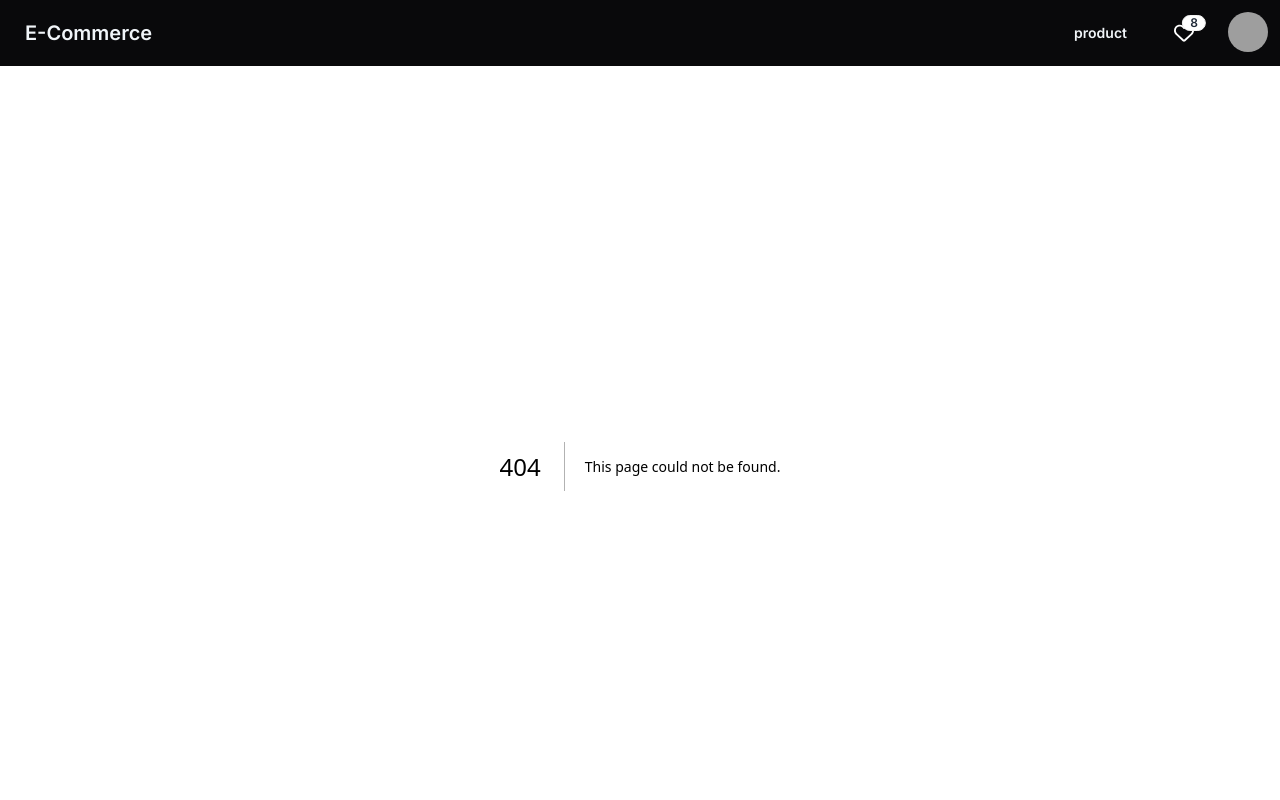
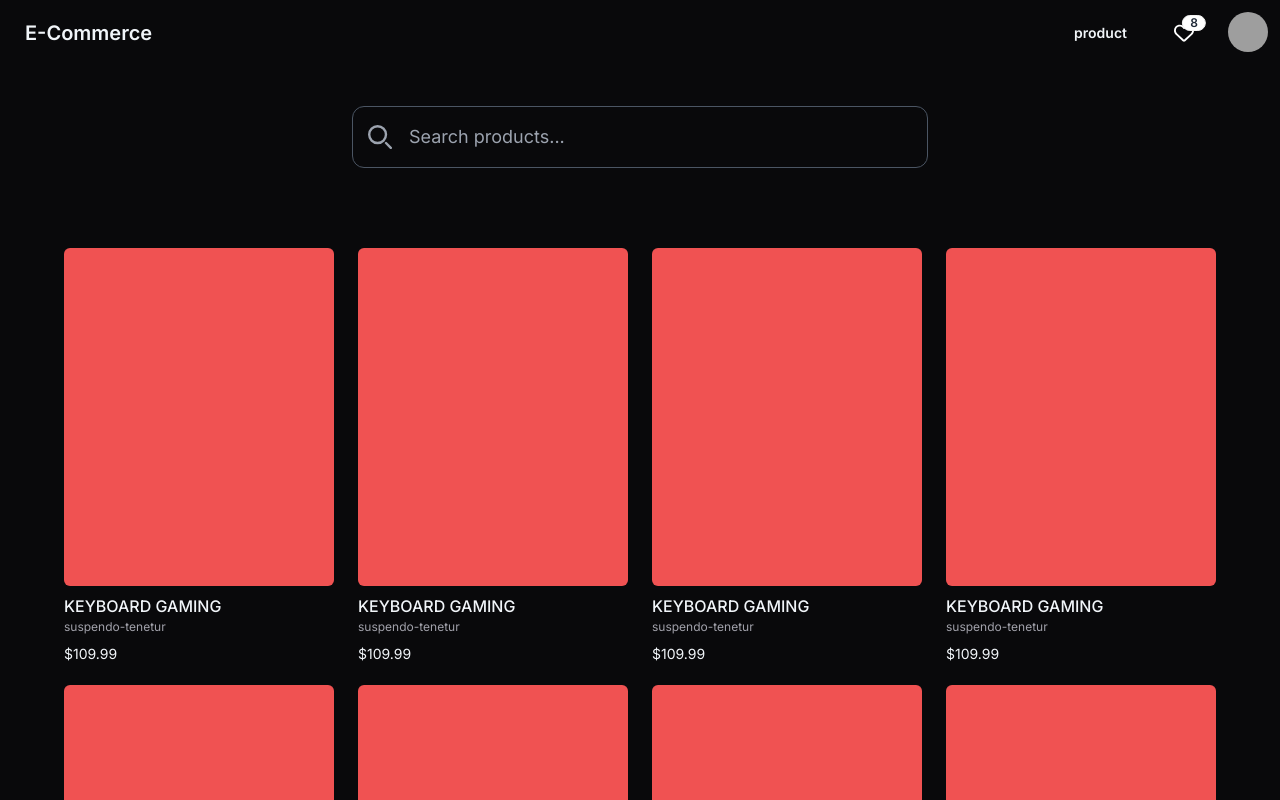
Before and after one commit to fauzandwip/p3-Modern_E-Commerce, a Next.js app in the folder ecommerce-app/: page /products in a window 1280 px wide. Before the commit this address had no page. Shown: the top 800 px of the page. Built offline with nearby package versions, Linux system fonts and the light colour scheme; grey boxes are pictures that could not be loaded.

Commit message:
feat: slicing products page create SearchBar, Pagination component

```diff
--- /dev/null
+++ b/ecommerce-app/src/app/products/page.tsx
@@ -0,0 +1,7 @@
+import Products from '@/pages/Products';
+
+const ProductsPage = () => {
+	return <Products />;
+};
+
+export default ProductsPage;
--- /dev/null
+++ b/ecommerce-app/src/components/ButtonWishlist.tsx
@@ -0,0 +1,18 @@
+type Props = {
+	show: boolean;
+	text: string;
+};
+
+const ButtonWishlist = ({ show, text }: Props) => {
+	return (
+		<button
+			className={`py-5 w-full border-orange-600 bg-zinc-900 text-slate-100 rounded-lg text-sm font-medium hover:shadow-lg hover:shadow-slate-100 transition-all ease-in-out duration-300 delay-50 ${
+				show ? 'none translate-y-0 opacity-100' : 'translate-y-4 opacity-0'
+			}`}
+		>
+			{text}
+		</button>
+	);
+};
+
+export default ButtonWishlist;
--- a/ecommerce-app/src/components/Card.tsx
+++ b/ecommerce-app/src/components/Card.tsx
@@ -1,17 +1,18 @@
 'use client';
 
 import { useState } from 'react';
+import ButtonWishlist from './ButtonWishlist';
 
 type Props = {
-	position?: string;
+	textBtn: string;
 };
 
-const Card = ({ position = 'justify-end bg-gradient-to-t' }: Props) => {
+const Card = ({ textBtn }: Props) => {
 	// https://cf-img.fnatic.com/cdn-cgi/image/dpr=1,fit=cover,format=auto,width=1536/https://cdn.sanity.io/images/5gii1snx/production/a701a722e980747af20c8fe67f94370116c7cd19-750x1200.jpg
 	// https://cf-img.fnatic.com/cdn-cgi/image/dpr=1,fit=contain,format=auto,height=3200,width=1536,trim=266;0;267;0/https://cdn.sanity.io/images/5gii1snx/production/58717b85213e0cbf8f8b1663204eeb6bb2b60c5c-1600x1600.png
 	// https://cf-img.fnatic.com/cdn-cgi/image/dpr=1,fit=contain,format=auto,width=1536/https://cdn.sanity.io/images/5gii1snx/production/2bff446bc5a5b2770836f239421af736bde1e54c-8736x11648.jpg
+	const [buttonShow, setButtonShow] = useState(false);
 
-	const [buttonShow, setButtonShow] = useState(false);
 	return (
 		<div className="w-full h-full flex flex-col">
 			<div
@@ -19,15 +20,7 @@ const Card = ({ position = 'justify-end bg-gradient-to-t' }: Props) => {
 				onMouseLeave={() => setButtonShow(false)}
 				className="rounded-md w-full h-5/6 p-4 flex flex-col justify-end items-center bg-[url('https://cf-img.fnatic.com/cdn-cgi/image/dpr=1,fit=contain,format=auto,width=1536/https://cdn.sanity.io/images/5gii1snx/production/2bff446bc5a5b2770836f239421af736bde1e54c-8736x11648.jpg')] bg-cover bg-red-500"
 			>
-				<button
-					className={`py-5 w-full border-orange-600 bg-zinc-900 text-slate-100 rounded-lg text-sm font-medium hover:shadow-lg hover:shadow-slate-100 transition-all ease-in-out duration-300 delay-50 ${
-						buttonShow
-							? 'none translate-y-0 opacity-100'
-							: 'translate-y-4 opacity-0'
-					}`}
-				>
-					Add to wishlist
-				</button>
+				<ButtonWishlist show={buttonShow} text={textBtn} />
 			</div>
 			<div
 				className={`flex-1 from-zinc-950/80 from-0% to-50% flex flex-col w-full rounded-xl h-1/6 pt-2`}
--- /dev/null
+++ b/ecommerce-app/src/components/Pagination.tsx
@@ -0,0 +1,81 @@
+const Pagination = () => {
+	return (
+		<nav aria-label="Page navigation example">
+			<ul className="flex items-center -space-x-px h-10 text-base">
+				<li>
+					<a
+						href="#"
+						className="flex items-center justify-center px-4 h-10 ms-0 leading-tight border border-e-0 rounded-s-lg bg-zinc-950 border-gray-700 text-gray-400 hover:bg-gray-700 hover:text-white"
+					>
+						<span className="sr-only">Previous</span>
+						<svg
+							className="w-3 h-3 rtl:rotate-180"
+							aria-hidden="true"
+							xmlns="http://www.w3.org/2000/svg"
+							fill="none"
+							viewBox="0 0 6 10"
+						>
+							<path
+								stroke="currentColor"
+								stroke-linecap="round"
+								stroke-linejoin="round"
+								stroke-width="2"
+								d="M5 1 1 5l4 4"
+							/>
+						</svg>
+					</a>
+				</li>
+				<li>
+					<a
+						href="#"
+						className="flex items-center justify-center px-4 h-10 leading-tight border bg-zinc-950 border-gray-700 text-gray-400 hover:bg-gray-700 hover:text-white"
+					>
+						1
+					</a>
+				</li>
+				<li>
+					<a
+						href="#"
+						aria-current="page"
+						className="z-10 flex items-center justify-center px-4 h-10 leading-tight border border-gray-700 bg-gray-700 text-white"
+					>
+						3
+					</a>
+				</li>
+				<li>
+					<a
+						href="#"
+						className="flex items-center justify-center px-4 h-10 leading-tight border bg-zinc-950 border-gray-700 text-gray-400 hover:bg-gray-700 hover:text-white"
+					>
+						5
+					</a>
+				</li>
+				<li>
+					<a
+						href="#"
+						className="flex items-center justify-center px-4 h-10 leading-tight border rounded-e-lg bg-zinc-950 border-gray-700 text-gray-400 hover:bg-gray-700 hover:text-white"
+					>
+						<span className="sr-only">Next</span>
+						<svg
+							className="w-3 h-3 rtl:rotate-180"
+							aria-hidden="true"
+							xmlns="http://www.w3.org/2000/svg"
+							fill="none"
+							viewBox="0 0 6 10"
+						>
+							<path
+								stroke="currentColor"
+								stroke-linecap="round"
+								stroke-linejoin="round"
+								stroke-width="2"
+								d="m1 9 4-4-4-4"
+							/>
+						</svg>
+					</a>
+				</li>
+			</ul>
+		</nav>
+	);
+};
+
+export default Pagination;
--- /dev/null
+++ b/ecommerce-app/src/components/SearchBar.tsx
@@ -0,0 +1,40 @@
+const SearchBar = () => {
+	return (
+		<form className="w-full">
+			<div className="relative">
+				<div className="absolute inset-y-0 start-0 flex items-center ps-4 pointer-events-none">
+					<svg
+						className="w-6 h-6 text-gray-400"
+						aria-hidden="true"
+						xmlns="http://www.w3.org/2000/svg"
+						fill="none"
+						viewBox="0 0 20 20"
+					>
+						<path
+							stroke="currentColor"
+							stroke-linecap="round"
+							stroke-linejoin="round"
+							stroke-width="2"
+							d="m19 19-4-4m0-7A7 7 0 1 1 1 8a7 7 0 0 1 14 0Z"
+						/>
+					</svg>
+				</div>
+				<input
+					type="search"
+					id="default-search"
+					className="block w-full p-4 ps-14 text-lg border rounded-xl bg-zinc-950 border-gray-600 placeholder-gray-400 text-white focus:ring-slate-100 focus:border-slate-100"
+					placeholder="Search products..."
+					required
+				/>
+				{/* <button
+							type="submit"
+							className="text-white absolute end-2.5 bottom-2.5 bg-blue-700 hover:bg-blue-800 focus:ring-4 focus:outline-none focus:ring-blue-300 font-medium rounded-lg text-sm px-4 py-2 dark:bg-blue-600 dark:hover:bg-blue-700 dark:focus:ring-blue-800"
+						>
+							Search
+						</button> */}
+			</div>
+		</form>
+	);
+};
+
+export default SearchBar;
--- /dev/null
+++ b/ecommerce-app/src/pages/Products.tsx
@@ -0,0 +1,34 @@
+import Card from '@/components/Card';
+import Pagination from '@/components/Pagination';
+import SearchBar from '@/components/SearchBar';
+
+const Products = () => {
+	const arr = [];
+	for (let i = 0; i < 19; i++) {
+		arr.push(i);
+	}
+
+	return (
+		<div className="w-full h-full bg-zinc-950 flex flex-col gap-10 justify-start items-start py-10 px-16">
+			<div className="w-full flex justify-center">
+				<div className="w-1/2">
+					<SearchBar />
+				</div>
+			</div>
+			<div className="w-full grid grid-cols-4 justify-start gap-x-6 gap-y-8 py-10">
+				{arr.map((_, i) => {
+					return (
+						<div key={i} className=" aspect-[1/1.5]">
+							<Card textBtn={'Add to Wishlist'} />
+						</div>
+					);
+				})}
+			</div>
+			<div className="w-full flex justify-center p-5">
+				<Pagination />
+			</div>
+		</div>
+	);
+};
+
+export default Products;
--- a/ecommerce-app/src/pages/Wishlist.tsx
+++ b/ecommerce-app/src/pages/Wishlist.tsx
@@ -15,7 +15,7 @@ const Wishlist = () => {
 				{arr.map((_, i) => {
 					return (
 						<div key={i} className=" aspect-[1/1.5]">
-							<Card />
+							<Card textBtn={'Remove'} />
 						</div>
 					);
 				})}
```
